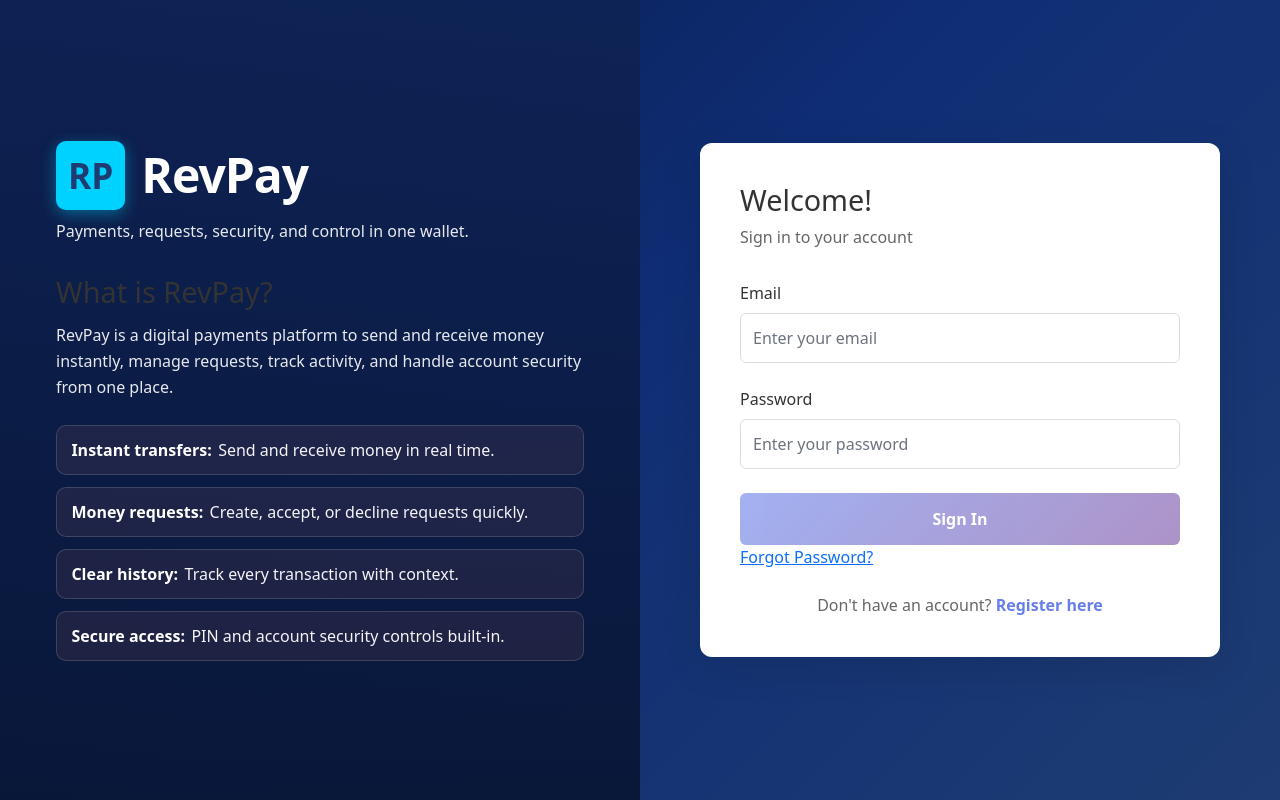
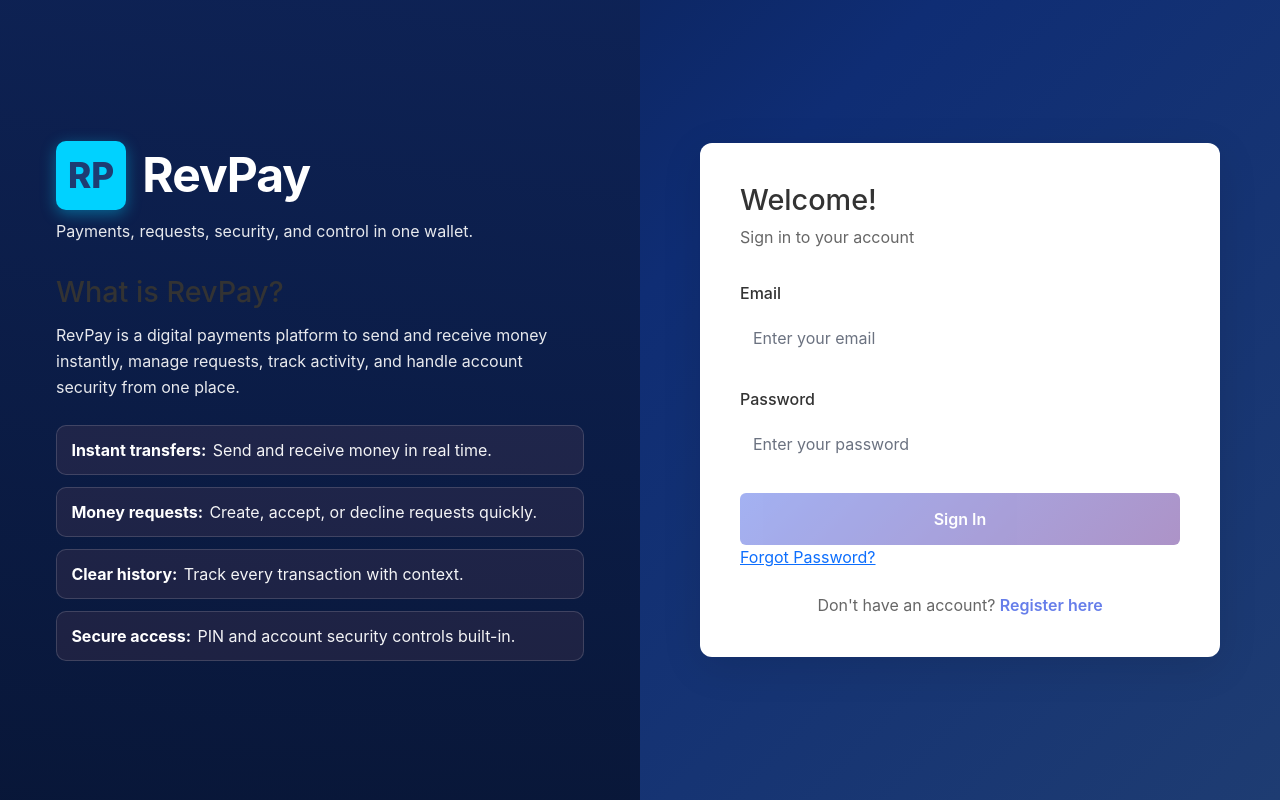
Before and after one commit to dileep-kumar-ch/revpay-ph2, an Angular app in the folder frontend/: page /login in a window 1280 px wide. Built offline with nearby package versions, Linux system fonts and the light colour scheme; no server answers.

Commit message:
changed the entire ui of the whole app'

```diff
--- a/frontend/src/styles.css
+++ b/frontend/src/styles.css
@@ -1 +1,50 @@
-/* You can add global styles to this file, and also import other style files */
+* {
+    box-sizing: border-box;
+}
+
+body {
+    margin: 0;
+    font-family: -apple-system, BlinkMacSystemFont, 'Segoe UI', 'Roboto', 'Oxygen',
+        'Ubuntu', 'Cantarell', 'Fira Sans', 'Droid Sans', 'Helvetica Neue',
+        sans-serif;
+    -webkit-font-smoothing: antialiased;
+    -moz-osx-font-smoothing: grayscale;
+    background: #0f172a;
+    color: white;
+    min-height: 100vh;
+}
+
+code {
+    font-family: source-code-pro, Menlo, Monaco, Consolas, 'Courier New',
+        monospace;
+}
+
+/* Global Dark Theme Form Helpers */
+.form-control,
+.form-select,
+.input-group-text {
+    background-color: rgba(255, 255, 255, 0.05) !important;
+    border: 1px solid rgba(255, 255, 255, 0.2) !important;
+    color: white !important;
+}
+
+.form-control::placeholder {
+    color: rgba(255, 255, 255, 0.4) !important;
+}
+
+.form-control:focus,
+.form-select:focus {
+    background-color: rgba(255, 255, 255, 0.1) !important;
+    border-color: #00d2ff !important;
+    box-shadow: 0 0 0 0.25rem rgba(0, 210, 255, 0.25) !important;
+    color: white !important;
+}
+
+.text-dark {
+    color: #1e293b !important;
+}
+
+.navbar {
+    background: rgba(15, 23, 42, 0.9) !important;
+    backdrop-filter: blur(10px);
+}
```
